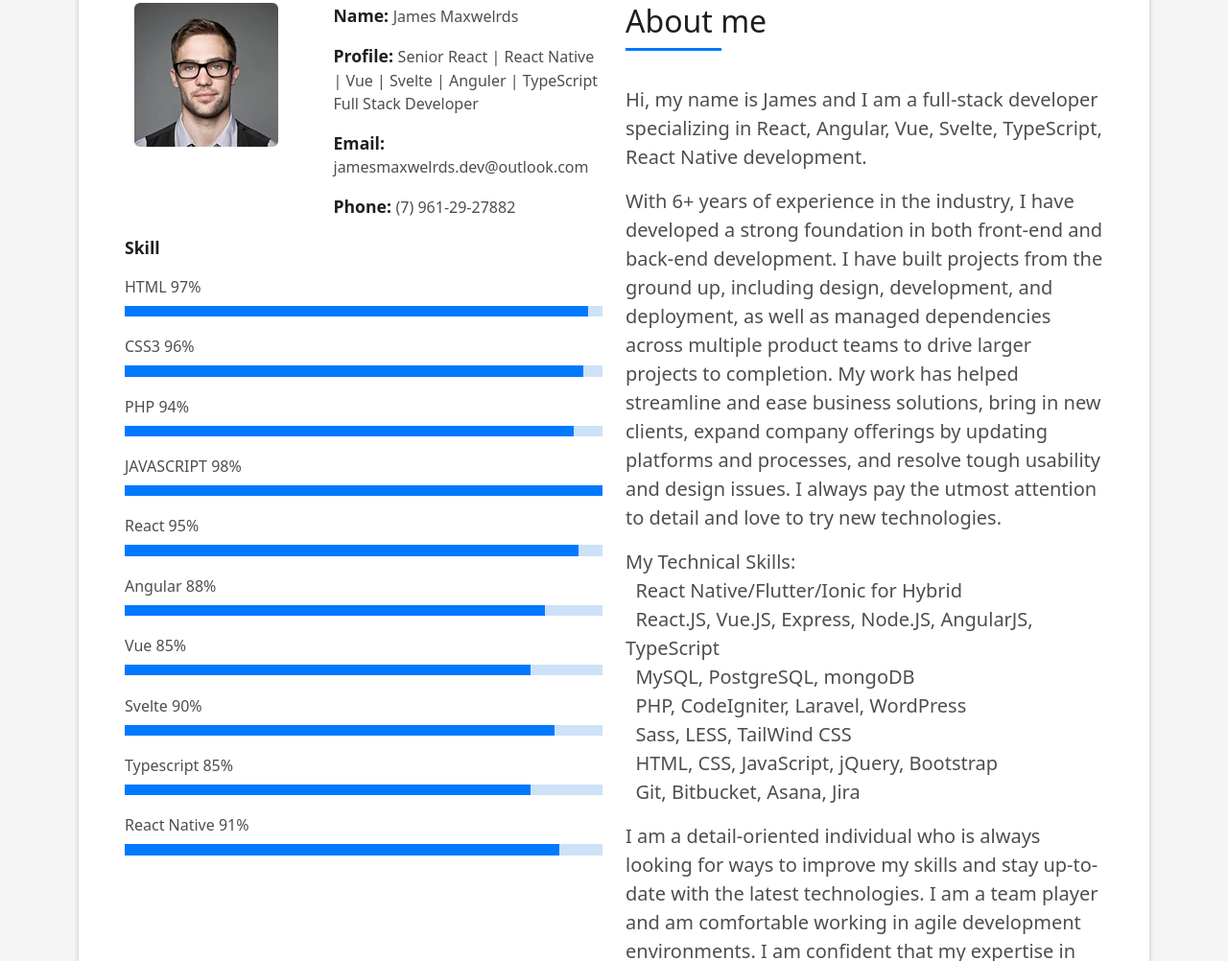
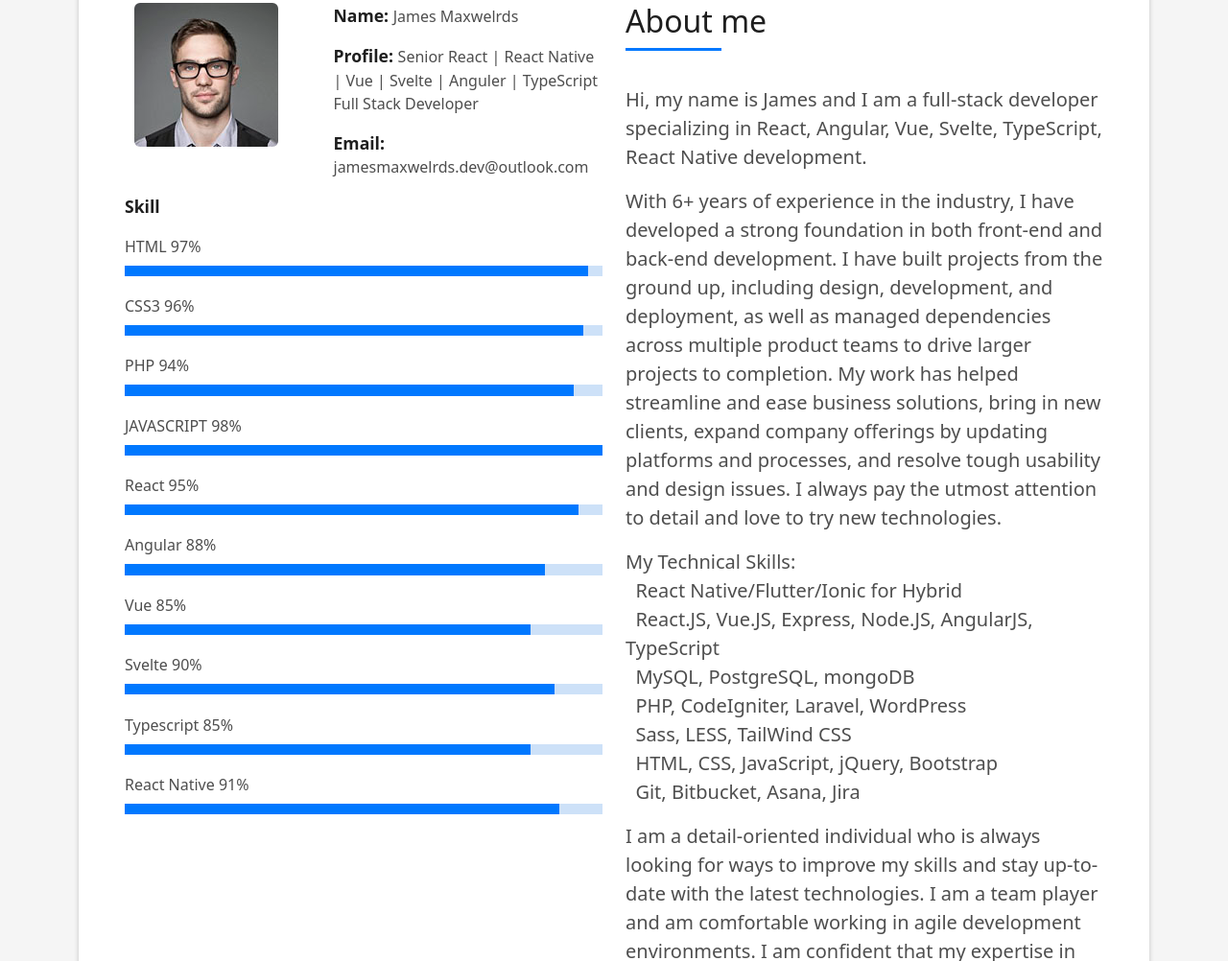
Before and after one commit to jamesmaxwelrds/jamesmaxwelrds.github.io, a plain HTML site: page index.html in a window 1280 px wide. Shown: the part 925-1927 px from the top of the page at 96% size. Drawn offline with nearby package versions, Linux system fonts and the light colour scheme.

Commit message:
update-1

```diff
--- a/index.html
+++ b/index.html
@@ -89,7 +89,7 @@
                         <p><span class="title-s">Name: </span> <span>James Maxwelrds</span></p>
                         <p><span class="title-s">Profile: </span> <span>Senior React | React Native | Vue | Svelte | Anguler | TypeScript Full Stack Developer </span></p>
                         <p><span class="title-s">Email: </span> <span>jamesmaxwelrds.dev@outlook.com</span></p>
-                        <p><span class="title-s">Phone: </span> <span>(7) 961-29-27882</span></p>
+<!--                         <p><span class="title-s">Phone: </span> <span>(7) 961-29-27882</span></p> -->
                       </div>
                     </div>
                   </div>
```
